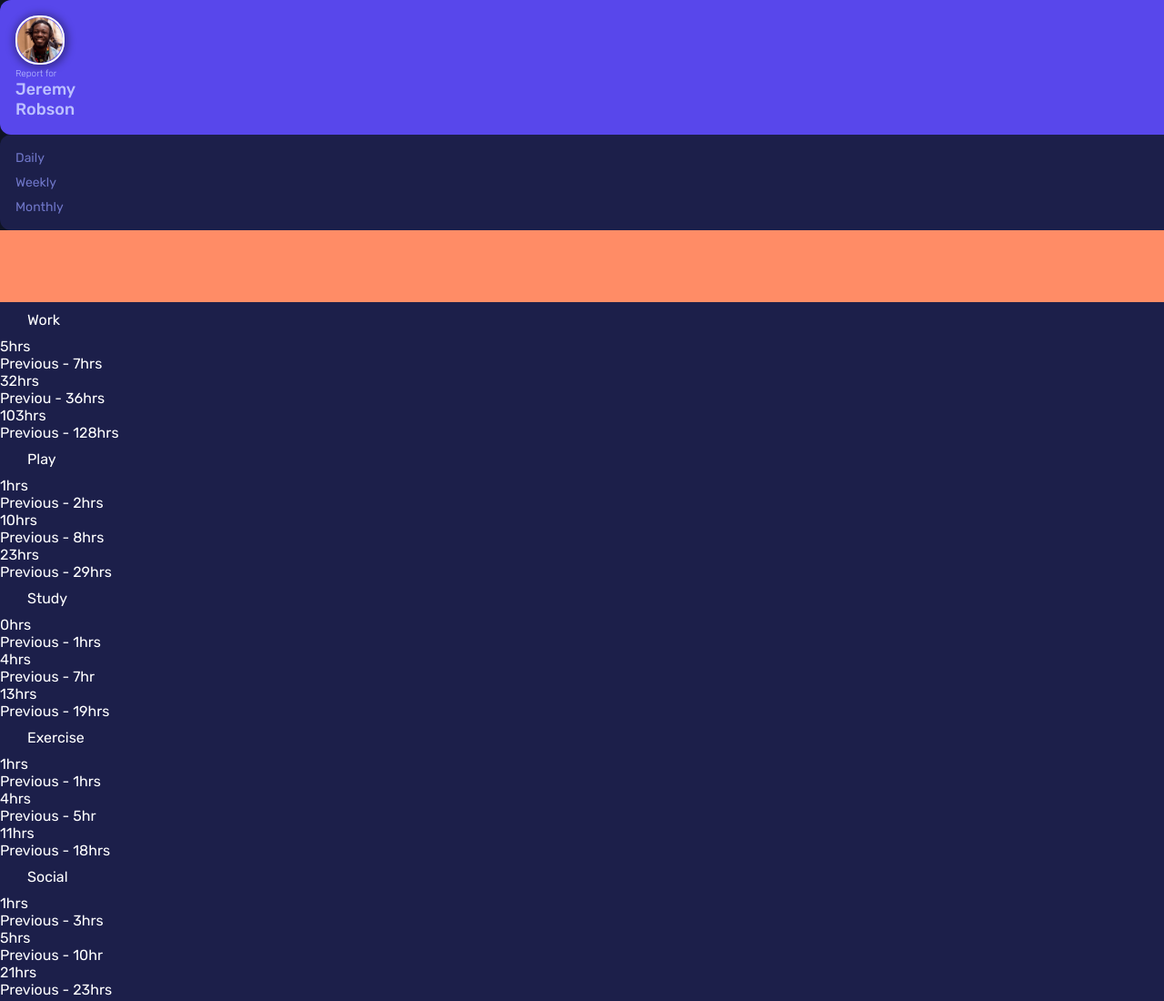
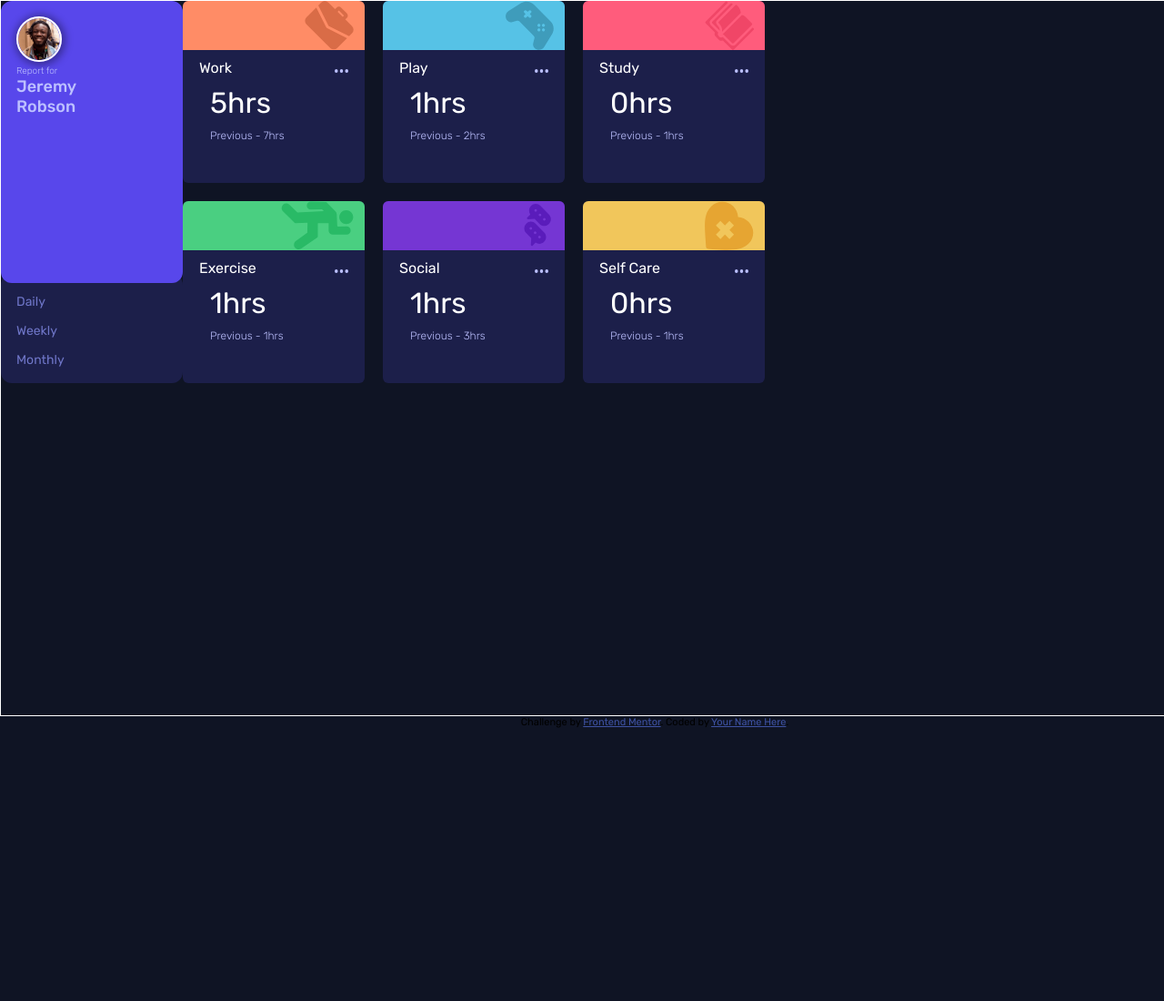
Before and after one commit to cheng-moo/time-tracking-dashboard, a plain HTML site: page index.html in a window 1280 px wide. Shown: the top 1100 px of the page at 91% size. After the commit the page ends 800 px from the top, so only its background shows below. Drawn offline with Linux system fonts and the light colour scheme.

Commit message:
Apply the grid

```diff
--- a/index.html
+++ b/index.html
@@ -32,7 +32,7 @@
   </div>
   <div class="categories">
     <div class="work category">
-      <div class="background"><img src="./images/icon-work.svg" alt="background"></div>
+      <div class="background"><img src="./images/icon-work.svg" alt="suitcase"></div>
       <div class="heading-container">
         <div class="heading">Work</div>
         <div class="ellipsis"><img src="./images/icon-ellipsis.svg" alt="ellipsis"></div>
@@ -41,17 +41,18 @@
         <div class="current">5hrs</div> <!-- daily -->
         <div class="prev">Previous - 7hrs</div>
       </div> <!-- daily -->
-      <div class="cat-weekly">
+      <div class="cat-weekly display">
         <div class="current">32hrs</div> <!-- weekly -->
         <div class="prev">Previou - 36hrs</div>
       </div>
-      <div class="cat-monthly"> <!-- weekly -->
+      <div class="cat-monthly display"> <!-- weekly -->
         <div class="current">103hrs</div> <!-- monthly -->
         <div class="prev">Previous - 128hrs</div> <!-- monthly -->
       </div>
     </div>
     <div class="play category">
-      <div class="background"></div>
+      <div class="background"><img src="./images/icon-play.svg" alt="joystick"></div>
+
       <div class="heading-container">
         <div class="heading">Play</div>
         <div class="ellipsis"><img src="./images/icon-ellipsis.svg" alt="ellipsis"></div>
@@ -60,17 +61,17 @@
         <div class="current">1hrs</div> <!-- daily -->
         <div class="prev">Previous - 2hrs</div>
       </div> <!-- daily -->
-      <div class="cat-weekly">
+      <div class="cat-weekly display">
         <div class="current">10hrs</div> <!-- weekly -->
         <div class="prev">Previous - 8hrs</div>
       </div>
-      <div class="cat-monthly"> <!-- weekly -->
+      <div class="cat-monthly display"> <!-- weekly -->
         <div class="current">23hrs</div> <!-- monthly -->
         <div class="prev">Previous - 29hrs</div> <!-- monthly -->
       </div>
     </div>
     <div class="study category">
-      <div class="background"></div>
+      <div class="background"><img src="./images/icon-study.svg" alt="book"></div>
       <div class="heading-container">
         <div class="heading">Study</div>
         <div class="ellipsis"><img src="./images/icon-ellipsis.svg" alt="ellipsis"></div>
@@ -79,18 +80,18 @@
         <div class="current">0hrs</div> <!-- daily -->
         <div class="prev">Previous - 1hrs</div>
       </div> <!-- daily -->
-      <div class="cat-weekly">
+      <div class="cat-weekly display">
         <div class="current">4hrs</div> <!-- weekly -->
         <div class="prev">Previous - 7hr</div>
       </div>
-      <div class="cat-monthly"> <!-- weekly -->
+      <div class="cat-monthly display"> <!-- weekly -->
         <div class="current">13hrs</div> <!-- monthly -->
         <div class="prev">Previous - 19hrs</div> <!-- monthly -->
       </div>
     </div>
 
     <div class="exercise category">
-      <div class="background"></div>
+      <div class="background"><img src="./images/icon-exercise.svg" alt="run"></div>
       <div class="heading-container">
       <div class="heading">Exercise</div>
       <div class="ellipsis"><img src="./images/icon-ellipsis.svg" alt="ellipsis"></div>
@@ -99,18 +100,18 @@
         <div class="current">1hrs</div> <!-- daily -->
         <div class="prev">Previous - 1hrs</div>
       </div> <!-- daily -->
-      <div class="cat-weekly">
+      <div class="cat-weekly display">
         <div class="current">4hrs</div> <!-- weekly -->
         <div class="prev">Previous - 5hr</div>
       </div>
-      <div class="cat-monthly"> <!-- weekly -->
+      <div class="cat-monthly display"> <!-- weekly -->
         <div class="current">11hrs</div> <!-- monthly -->
         <div class="prev">Previous - 18hrs</div> <!-- monthly -->
       </div>
     </div>
 
     <div class="social category">
-      <div class="background"></div>
+      <div class="background"><img src="./images/icon-social.svg" alt="chat"></div>
       <div class="heading-container">
       <div class="heading">Social</div>
       <div class="ellipsis"><img src="./images/icon-ellipsis.svg" alt="ellipsis"></div>
@@ -119,18 +120,18 @@
         <div class="current">1hrs</div> <!-- daily -->
         <div class="prev">Previous - 3hrs</div>
       </div> <!-- daily -->
-      <div class="cat-weekly">
+      <div class="cat-weekly display">
         <div class="current">5hrs</div> <!-- weekly -->
         <div class="prev">Previous - 10hr</div>
       </div>
-      <div class="cat-monthly"> <!-- weekly -->
+      <div class="cat-monthly display"> <!-- weekly -->
         <div class="current">21hrs</div> <!-- monthly -->
         <div class="prev">Previous - 23hrs</div> <!-- monthly -->
       </div>
     </div>
 
     <div class="self-care category">
-      <div class="background"></div>
+      <div class="background"><img src="./images/icon-self-care.svg" alt="heart"></div>
       <div class="heading-container">
       <div class="heading">Self Care</div>
       <div class="ellipsis"><img src="./images/icon-ellipsis.svg" alt="ellipsis"></div>
@@ -139,11 +140,11 @@
         <div class="current">0hrs</div> <!-- daily -->
         <div class="prev">Previous - 1hrs</div>
       </div> <!-- daily -->
-      <div class="cat-weekly">
+      <div class="cat-weekly display">
         <div class="current">2hrs</div> <!-- weekly -->
         <div class="prev">Previous - 2hr</div>
       </div>
-      <div class="cat-monthly"> <!-- weekly -->
+      <div class="cat-monthly display"> <!-- weekly -->
         <div class="current">7hrs</div> <!-- monthly -->
         <div class="prev">Previous - 11hrs</div> <!-- monthly -->
       </div>
--- a/style.css
+++ b/style.css
@@ -2,6 +2,11 @@
     margin: 0;
     padding: 0;
     font-family: 'Rubik' ,'Times New Roman', Times, serif;
+    box-sizing: border-box;
+}
+html {
+    height: 100%;
+    width: 100%
 }
 body {
     /*Primary Colors*/
@@ -51,29 +56,104 @@ body {
     border-radius: 12px;
 
 }
+.interval .daily {
+    margin-top: 5px;
+}
 .interval .weekly {
-    margin: 10px 0;
+    margin: 15px 0;
 }
 .background {
     z-index: -1;
     display: flex;
     justify-content: flex-end;
     padding-right: 12px;
+    height: 54px;
+    border-top-left-radius: 6px;
+    border-top-right-radius: 6px;
 }
 .work .background {
     background-color: var(--work);
 }
+.play .background {
+    background-color: var(--play);
+}
+.study  .background {
+    background-color: var(--study);
+}
+.exercise .background {
+    background-color: var(--exercise);
+}
+.social .background {
+    background-color: var(--social);
+}
+.self-care .background {
+    background-color: var(--self-care);
+}
 .category {
     color: #fff;
     background-color: var(--dark-blue);
+    border-radius: 6px;
 }
 .heading-container {
     display: flex;
     justify-content: space-between;
-    padding: 10px 30px;
+    padding: 10px 18px;
 
 }
 .heading-container img {
    width: 15px;
+}
+ .current {
+    font-weight: 400;
+    font-size: 32px;
+    padding-left: 30px;
+}
+ .prev {
+    font-weight: 300;
+    font-size: 12px;
+    color: var(--pale-blue);
+    padding-left: 30px;
+    padding-top: 10px;
+}
+body {
+   display: flex;
+   flex-direction: column;
+   align-items: center;
+   width: 1440px;
+   height: 100%;
+   margin: 0 auto;
 
 }
+.wrapper {
+    display: grid;
+    grid-template-columns: repeat(6, 200px);
+    grid-template-rows: 300px 300px;
+    border: 1px solid #fff;
+    height: 2000px;
+    width: 100%;
+
+
+}
+.wrapper .profile {
+    grid-column: 1/2;
+    grid-row: 1/2;
+    height: 310px;
+}
+.wrapper .interval {
+    grid-column: 1/2;
+    grid-row: 2/3;
+    height: fit-content;
+    z-index: -1;
+}
+.wrapper .categories {
+    grid-column: 2/-1;
+}
+.categories {
+    display: grid;
+    grid-gap: 20px;
+    grid-template-columns: repeat(3,200px);
+    grid-template-rows: 200px 200px;
+}
+.display {
+    display: none;
+}
```
